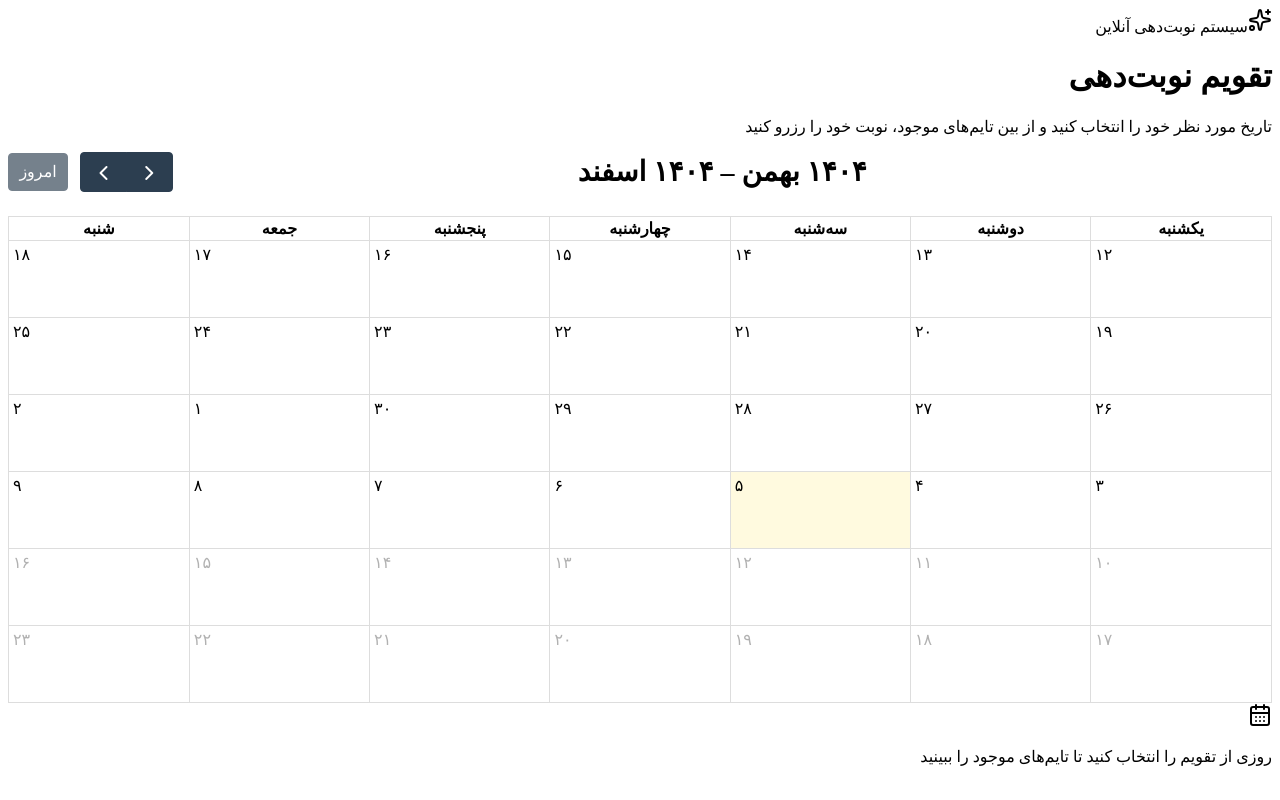
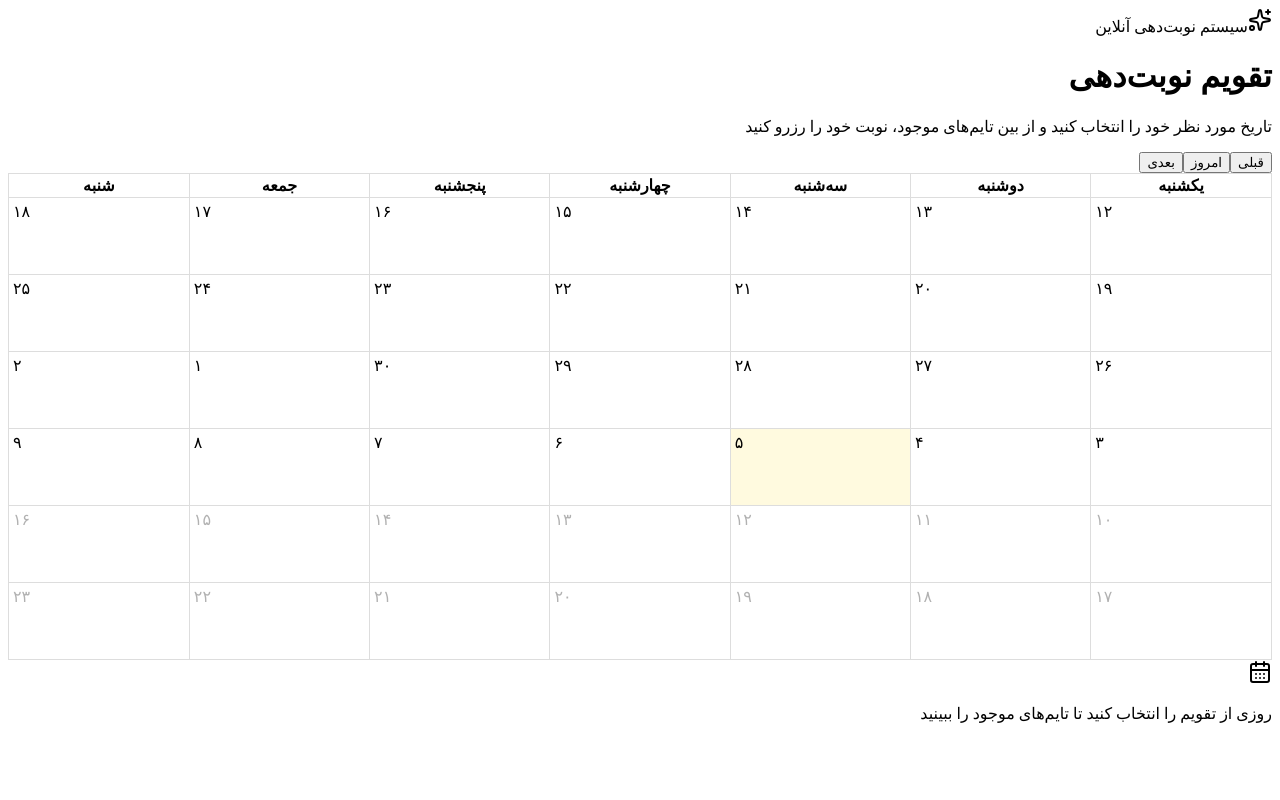
Before and after one commit to A-masoud/hamraz-front, a Next.js app: page /CalenderPage in a window 1280 px wide. Built offline with nearby package versions, Linux system fonts and the light colour scheme; no server answers.

Commit message:
رسپانسیو شد.

```diff
--- a/src/components/calender/Calender.jsx
+++ b/src/components/calender/Calender.jsx
@@ -1,3 +1,4 @@
+"use client"
 import React from "react";
 import { useCalendarEvents } from "@/hooks/calender/useCalendarEvents";
 import FullCalendar from "@/components/ui/FullCalendar";
--- a/src/components/calender/DaySlot.jsx
+++ b/src/components/calender/DaySlot.jsx
@@ -1,3 +1,4 @@
+"use client";
 import React from "react";
 import { Clock, CalendarDays } from "lucide-react";
 import DaySlots from "@/components/calender/TimeSlots";
--- a/src/components/reservationModal/ReservationHeader.jsx
+++ b/src/components/reservationModal/ReservationHeader.jsx
@@ -1,3 +1,4 @@
+
 import * as Dialog from "@radix-ui/react-dialog";
 import { Calendar, Clock, X } from "lucide-react";
 
--- a/src/components/ui/FullCalendar.jsx
+++ b/src/components/ui/FullCalendar.jsx
@@ -1,41 +1,58 @@
 "use client";
-
-import { useCallback, useMemo } from "react";
+import { useRef, useMemo } from "react";
 import FullCalendar from "@fullcalendar/react";
 import dayGridPlugin from "@fullcalendar/daygrid";
 import interactionPlugin from "@fullcalendar/interaction";
 
+
 export default function Calendar({ events, onDateClick }) {
-  const handleDateClick = useCallback(
-    (info) => {
-      onDateClick(info.dateStr);
-    },
-    [onDateClick]
-  );
+  const calendarRef = useRef(null);
+
+  const goPrev = () => calendarRef.current.getApi().prev();
+  const goNext = () => calendarRef.current.getApi().next();
+  const goToday = () => calendarRef.current.getApi().today();
 
   const plugins = useMemo(() => [dayGridPlugin, interactionPlugin], []);
 
   return (
-    <div className="bg-white scale-z-50 rounded-3xl shadow-xl border border-gray-100 p-6 overflow-hidden">
+    <div className="bg-white -scale-z-50 rounded-3xl shadow-xl border border-gray-100 p-6 overflow-hidden">
+      {/* دکمه‌های کنترل تقویم */}
+      <div className="flex justify-between mb-4 flex-wrap gap-2">
+        <button
+          onClick={goPrev}
+          className="bg-pink-500 text-white px-3 py-1 rounded-lg shadow-sm hover:bg-pink-600 transition-colors"
+        >
+          قبلی
+        </button>
+        <button
+          onClick={goToday}
+          className="bg-blue-500 text-white px-3 py-1 rounded-lg shadow-sm hover:bg-blue-600 transition-colors"
+        >
+          امروز
+        </button>
+        <button
+          onClick={goNext}
+          className="bg-pink-500 text-white px-3 py-1 rounded-lg shadow-sm hover:bg-pink-600 transition-colors"
+        >
+          بعدی
+        </button>
+      </div>
+
+      {/* تقویم */}
       <FullCalendar
+        ref={calendarRef}
         plugins={plugins}
         initialView="dayGridMonth"
         events={events}
-        dateClick={handleDateClick}
+        dateClick={(info) => onDateClick(info.dateStr)}
         height="auto"
         locale="fa"
         direction="rtl"
-        headerToolbar={{
-          left: "prev,next today",
-          center: "title",
-          right: "",
-        }}
-        buttonText={{
-          today: "امروز",
-        }}
+        headerToolbar={false} // دکمه‌ها رو خودمون ساختیم
+        buttonText={{ today: "امروز" }}
         titleFormat={{ year: "numeric", month: "long" }}
         dayHeaderClassNames="text-gray-600 text-[11px] sm:text-sm font-medium py-3"
-        dayCellClassNames="hover:bg-pink-50  transition-colors duration-200 cursor-pointer rounded-lg"
+        dayCellClassNames="hover:bg-pink-50 transition-colors duration-200 cursor-pointer rounded-lg"
         eventClassNames="bg-gradient-to-r from-pink-500 to-blue-500 text-white text-xs rounded-full px-2 py-1 shadow-sm"
       />
     </div>
--- a/src/hooks/calender/useCalendarEvents.js
+++ b/src/hooks/calender/useCalendarEvents.js
@@ -1,3 +1,4 @@
+"use client"
 import { useState, useEffect } from "react";
 import { fetchCalendar } from "../../services/calendarActions";
 
--- a/src/hooks/reservationModal/useReservationForm.js
+++ b/src/hooks/reservationModal/useReservationForm.js
@@ -1,3 +1,4 @@
+"use client";
 import { useForm } from "react-hook-form";
 
 export function useReservationForm(slot, onClose) {
--- a/src/services/calendarActions.js
+++ b/src/services/calendarActions.js
@@ -1,3 +1,4 @@
+"use client";
 import { getMonthCalendar, getDayTimeSlots } from "@/services/timeslot.service";
 
 /**
```
Also changed, not shown: src/components/reservationModal/FormInput.jsx (deleted).
